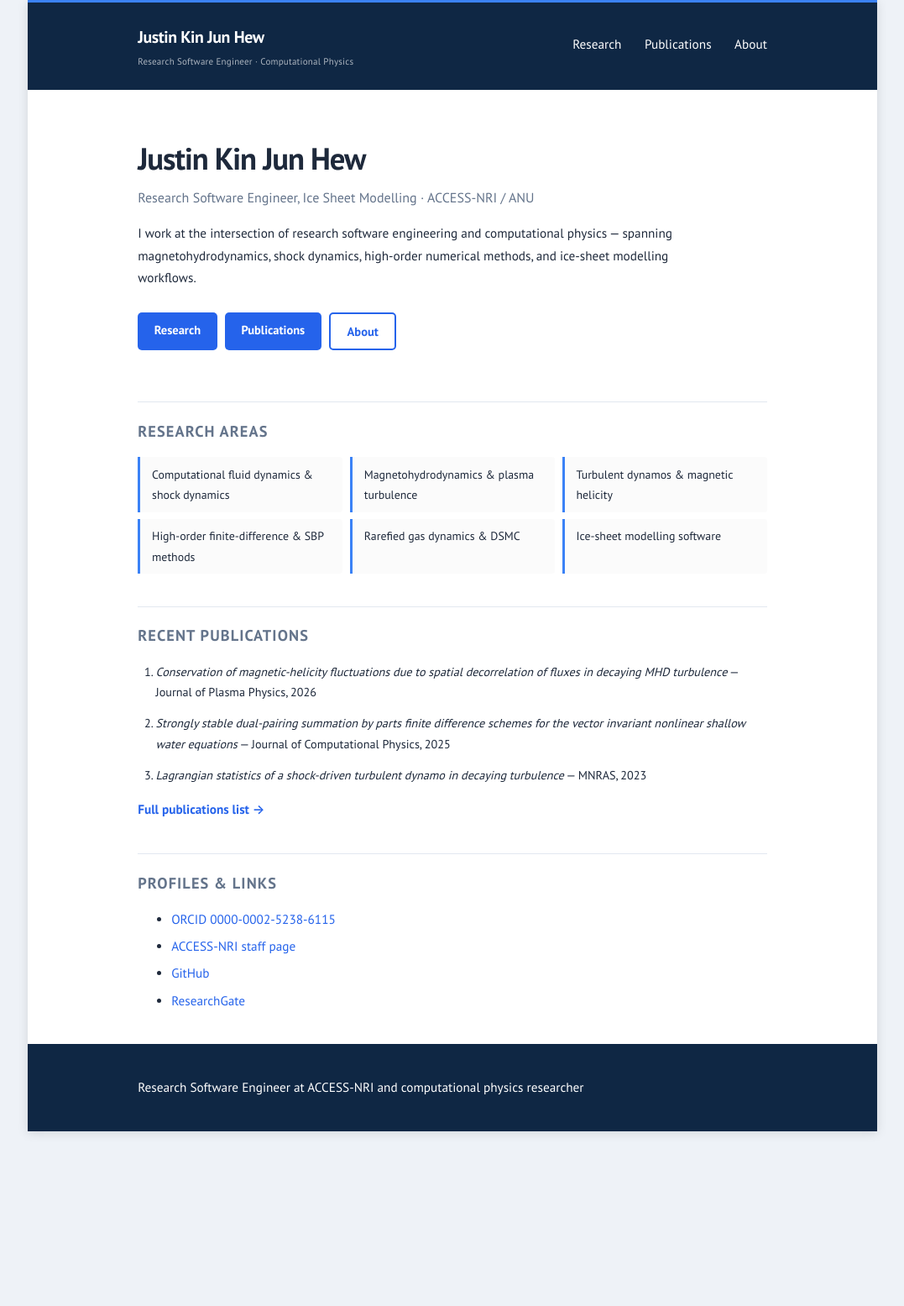
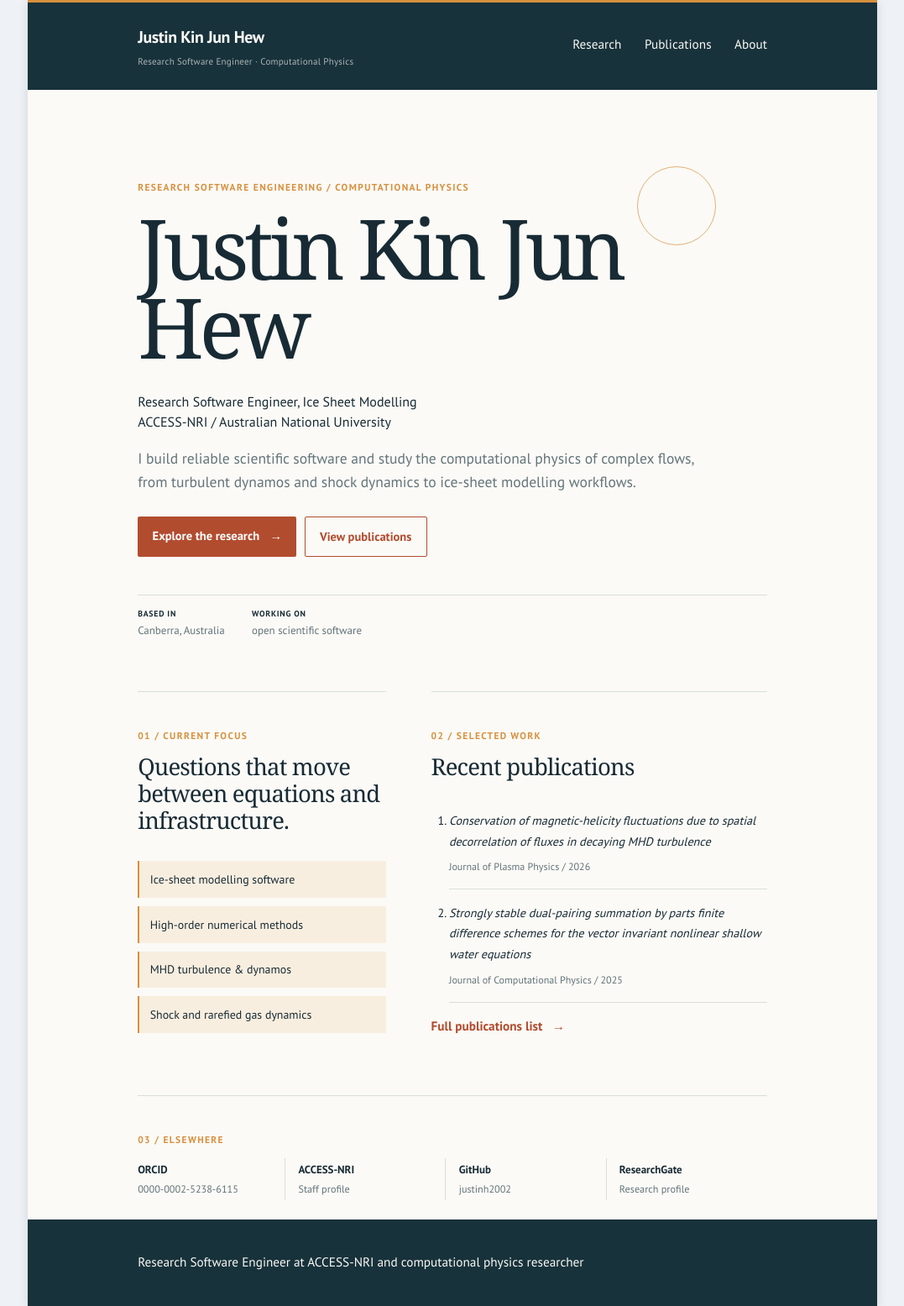
Before and after one commit to justinh2002/justinh2002.github.io, a Jekyll site: the page built from index.html, in a window 1280 px wide. Shown: the whole page at 84% size, without its empty margins (101-1178 px from the left). Built offline with Jekyll 4.4.1, drawn with Linux system fonts in a browser that asks for light colours.

Commit message:
commit changes

```diff
--- a/_sass/classes.sass
+++ b/_sass/classes.sass
@@ -57,24 +57,53 @@ a:hover .icon
   overflow-x: auto
   overflow-y: hidden
 
-// Hero section styles
 .hero-intro
-  padding: 2.5em 0 1.5em
+  padding: 5.5em 0 4em
+  max-width: 52em
+  position: relative
+
+.hero-intro:after
+  content: ""
+  position: absolute
+  right: 4em
+  top: 4.5em
+  width: 6em
+  height: 6em
+  border: 1px solid $accent
+  border-radius: 50%
+  opacity: .7
+
+.hero-kicker, .section-label
+  color: $accent
+  font-size: .75em
+  font-weight: 700
+  letter-spacing: .12em
+  text-transform: uppercase
+
+.hero-kicker
+  margin: 0 0 1.25em
 
 .hero-intro h1
-  font-size: 2.4em
+  color: $dark
+  font-family: Georgia, serif
+  font-size: clamp(3.2em, 8vw, 6.5em)
+  font-weight: 400
+  letter-spacing: -.055em
+  line-height: .95
   margin: 0 0 .3em
-  letter-spacing: -0.03em
-  line-height: 1.15
 
 .hero-role
+  color: $dark
   font-size: 1.05em
-  color: $muted
+  line-height: 1.5
   margin: 0 0 1em
   font-weight: 400
 
 .hero-desc
-  max-width: 42em
+  color: $muted
+  font-size: 1.15em
+  max-width: 39em
+  line-height: 1.6
   margin-bottom: 1.5em
 
 .hero-links
@@ -84,14 +113,16 @@ a:hover .icon
   margin-top: 1.75em
 
 .hero-btn
-  display: inline-block
   background: $link-color
   color: #fff !important
-  padding: .55em 1.35em
-  border-radius: 5px
+  display: inline-block
+  padding: .7em 1.2em
+  border-radius: 2px
   font-weight: 600
   font-size: .95em
   transition: background .2s, transform .15s
+  span
+    margin-left: .6em
   &:hover
     background: darken($link-color, 8%)
     text-decoration: none
@@ -100,37 +131,62 @@ a:hover .icon
 .hero-btn-outline
   background: transparent
   color: $link-color !important
-  border: 2px solid $link-color
+  border: 1px solid $link-color
   &:hover
     background: $link-color
     color: #fff !important
 
-// Home page sections
+.hero-meta
+  border-top: 1px solid $border
+  color: $muted
+  display: flex
+  flex-wrap: wrap
+  gap: 2.5em
+  margin-top: 3.5em
+  padding-top: 1em
+  font-size: .85em
+  strong
+    color: $dark
+    display: block
+    font-size: .75em
+    letter-spacing: .08em
+    text-transform: uppercase
+
+.home-grid
+  display: grid
+  grid-template-columns: .85fr 1.15fr
+  gap: 3.5em
+
 .home-section
-  margin: 2.5em 0 0
-  padding-top: 1.5em
+  margin: 0
+  padding: 2em 0 0
   border-top: 1px solid $border
 
 .home-section h2
-  margin: 0 0 1em
-  font-size: 1.2em
-  text-transform: uppercase
-  letter-spacing: .06em
-  color: $muted
+  color: $dark
+  font-family: Georgia, serif
+  font-size: 1.8em
+  font-weight: 400
+  letter-spacing: -.03em
+  line-height: 1.15
+  margin: 0 0 1.2em
+
+.research-focus h2
+  max-width: 14em
 
 .area-grid
   display: grid
   grid-template-columns: repeat(auto-fill, minmax(15em, 1fr))
-  gap: .55em
+  gap: .65em
   list-style: none
   padding: 0
   margin: 0
 
 .area-grid li
-  background: reduce(4)
-  border-left: 3px solid $accent
-  padding: .6em 1em
-  border-radius: 0 4px 4px 0
+  background: rgba($accent, .12)
+  border-left: 2px solid $accent
+  padding: .7em .9em
+  border-radius: 0
   font-size: .91em
   margin: 0
 
@@ -139,12 +195,64 @@ a:hover .icon
   margin: 0 0 .75em
 
 .pub-list li
-  margin: .85em 0
+  border-bottom: 1px solid $border
+  margin: 0
+  padding: .2em 0 1.1em
   font-size: .93em
+  & + li
+    padding-top: 1.1em
+  span
+    color: $muted
+    display: block
+    font-size: .85em
+    margin-top: .55em
 
 .pub-arrow
   display: inline-block
   font-weight: 600
+  span
+    margin-left: .5em
+
+.profile-strip
+  margin-top: 3.5em
+
+.profile-links
+  display: grid
+  grid-template-columns: repeat(4, 1fr)
+  gap: 1em
+
+.profile-links a
+  border-right: 1px solid $border
+  display: flex
+  flex-direction: column
+  padding: .2em 1em .2em 0
+  &:last-child
+    border-right: 0
+  strong
+    color: $dark
+    font-size: .85em
+  span
+    color: $muted
+    font-size: .8em
+
+@media (max-width: 42em)
+  .hero-intro
+    padding: 3.5em 0 3em
+  .hero-intro:after
+    display: none
+  .home-grid
+    display: block
+  .recent-work
+    margin-top: 3em
+  .profile-links
+    grid-template-columns: repeat(2, 1fr)
+    gap: 1.2em
+  .profile-links a:nth-child(2)
+    border-right: 0
+
+@media (prefers-color-scheme: dark)
+  .hero-intro h1, .home-section h2, .hero-role, .hero-meta strong, .profile-links strong
+    color: #f1f5f9
 
 .rouge-table
   &, th, td, tr, pre
--- a/_sass/index.sass
+++ b/_sass/index.sass
@@ -1,15 +1,15 @@
 $font-size: calc(0.875rem + 0.1vw) !default
 $font-weight: 400 !default
-$font-family: "PT Sans", -apple-system, "Helvetica Neue", "Segoe UI", "Roboto", sans-serif !default
+$font-family: "PT Sans", "Helvetica Neue", "Segoe UI", sans-serif !default
 $heading-weight: 700 !default
 $line-height: 1.75 !default
-$link-color: #2563eb !default
-$accent: #3b82f6 !default
-$dark: #1e293b !default
-$light: #ffffff !default
-$muted: #64748b !default
-$border: #e2e8f0 !default
-$header-bg: #0f2744 !default
+$link-color: #b24c2f !default
+$accent: #d8903f !default
+$dark: #182b35 !default
+$light: #fbfaf6 !default
+$muted: #63747a !default
+$border: #d8ded9 !default
+$header-bg: #18323b !default
 
 @function reduce ($percent)
   @return rgba(mix($dark, $light), $percent / 100)
--- a/index.html
+++ b/index.html
@@ -4,49 +4,53 @@ layout: default
 
 <article>
   <section class="hero-intro">
+    <p class="hero-kicker">Research software engineering / computational physics</p>
     <h1>Justin Kin Jun Hew</h1>
-    <p class="hero-role">Research Software Engineer, Ice Sheet Modelling &middot; ACCESS-NRI / ANU</p>
+    <p class="hero-role">Research Software Engineer, Ice Sheet Modelling<br>ACCESS-NRI / Australian National University</p>
     <p class="hero-desc">
-      I work at the intersection of research software engineering and computational physics &mdash;
-      spanning magnetohydrodynamics, shock dynamics, high-order numerical methods, and
-      ice-sheet modelling workflows.
+      I build reliable scientific software and study the computational physics of complex flows,
+      from turbulent dynamos and shock dynamics to ice-sheet modelling workflows.
     </p>
     <div class="hero-links">
-      <a href="{{ '/research/' | relative_url }}" class="hero-btn">Research</a>
-      <a href="{{ '/publications/' | relative_url }}" class="hero-btn">Publications</a>
-      <a href="{{ '/about/' | relative_url }}" class="hero-btn hero-btn-outline">About</a>
+      <a href="{{ '/research/' | relative_url }}" class="hero-btn">Explore the research <span>&rarr;</span></a>
+      <a href="{{ '/publications/' | relative_url }}" class="hero-btn hero-btn-outline">View publications</a>
+    </div>
+    <div class="hero-meta">
+      <span><strong>Based in</strong> Canberra, Australia</span>
+      <span><strong>Working on</strong> open scientific software</span>
     </div>
   </section>
 
-  <section class="home-section">
-    <h2>Research Areas</h2>
+  <div class="home-grid">
+    <section class="home-section research-focus">
+      <p class="section-label">01 / Current focus</p>
+      <h2>Questions that move between equations and infrastructure.</h2>
       <ul class="area-grid">
-      <li>Computational fluid dynamics &amp; shock dynamics</li>
-      <li>Magnetohydrodynamics &amp; plasma turbulence</li>
-      <li>Turbulent dynamos &amp; magnetic helicity</li>
-      <li>High-order finite-difference &amp; SBP methods</li>
-      <li>Rarefied gas dynamics &amp; DSMC</li>
         <li>Ice-sheet modelling software</li>
+        <li>High-order numerical methods</li>
+        <li>MHD turbulence &amp; dynamos</li>
+        <li>Shock and rarefied gas dynamics</li>
       </ul>
     </section>
 
-  <section class="home-section">
-    <h2>Recent Publications</h2>
+    <section class="home-section recent-work">
+      <p class="section-label">02 / Selected work</p>
+      <h2>Recent publications</h2>
       <ol class="pub-list">
-      <li><em>Conservation of magnetic-helicity fluctuations due to spatial decorrelation of fluxes in decaying MHD turbulence</em> &mdash; Journal of Plasma Physics, 2026</li>
-      <li><em>Strongly stable dual-pairing summation by parts finite difference schemes for the vector invariant nonlinear shallow water equations</em> &mdash; Journal of Computational Physics, 2025</li>
-      <li><em>Lagrangian statistics of a shock-driven turbulent dynamo in decaying turbulence</em> &mdash; MNRAS, 2023</li>
+        <li><em>Conservation of magnetic-helicity fluctuations due to spatial decorrelation of fluxes in decaying MHD turbulence</em><span>Journal of Plasma Physics / 2026</span></li>
+        <li><em>Strongly stable dual-pairing summation by parts finite difference schemes for the vector invariant nonlinear shallow water equations</em><span>Journal of Computational Physics / 2025</span></li>
       </ol>
-    <p><a href="{{ '/publications/' | relative_url }}" class="pub-arrow">Full publications list &rarr;</a></p>
+      <p><a href="{{ '/publications/' | relative_url }}" class="pub-arrow">Full publications list <span>&rarr;</span></a></p>
     </section>
+  </div>
 
-  <section class="home-section">
-    <h2>Profiles &amp; Links</h2>
-    <ul>
-      <li><a href="https://orcid.org/0000-0002-5238-6115">ORCID 0000-0002-5238-6115</a></li>
-      <li><a href="https://www.access-nri.org.au/person/justin-kin-jun-hew/">ACCESS-NRI staff page</a></li>
-      <li><a href="https://github.com/justinh2002">GitHub</a></li>
-      <li><a href="https://www.researchgate.net/profile/Justin-Kin-Jun-Hew">ResearchGate</a></li>
-    </ul>
+  <section class="home-section profile-strip">
+    <p class="section-label">03 / Elsewhere</p>
+    <div class="profile-links">
+      <a href="https://orcid.org/0000-0002-5238-6115"><strong>ORCID</strong><span>0000-0002-5238-6115</span></a>
+      <a href="https://www.access-nri.org.au/person/justin-kin-jun-hew/"><strong>ACCESS-NRI</strong><span>Staff profile</span></a>
+      <a href="https://github.com/justinh2002"><strong>GitHub</strong><span>justinh2002</span></a>
+      <a href="https://www.researchgate.net/profile/Justin-Kin-Jun-Hew"><strong>ResearchGate</strong><span>Research profile</span></a>
+    </div>
   </section>
 </article>
```
Lines whose indentation alone changed are shown as unchanged.
